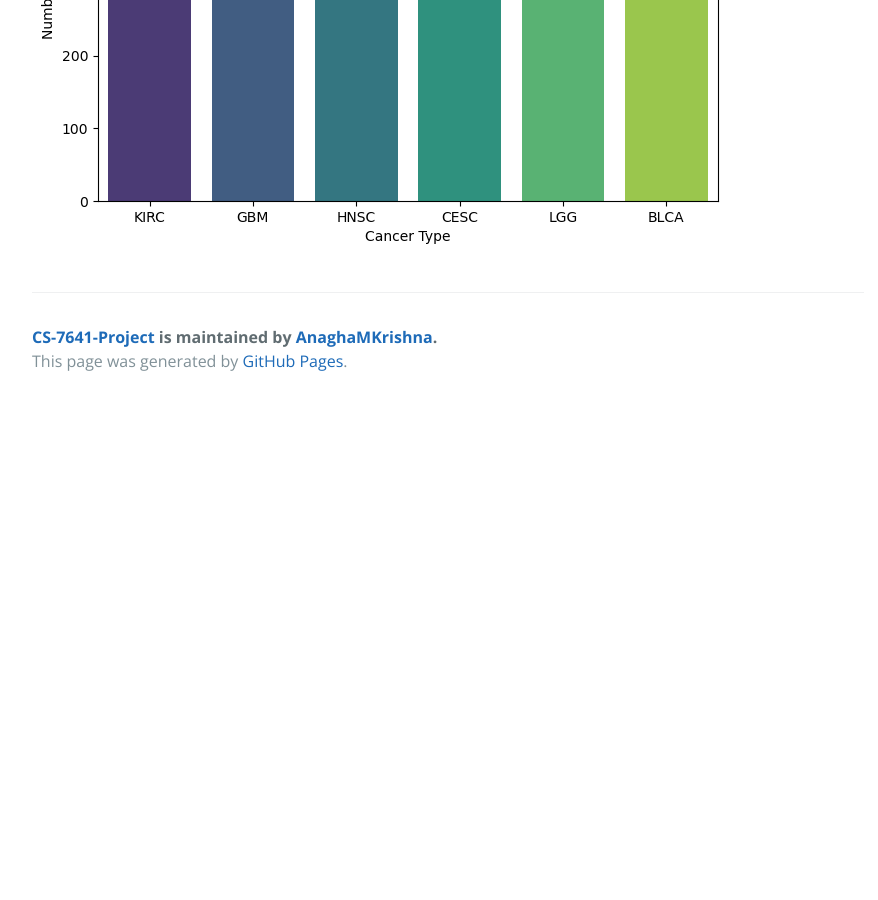
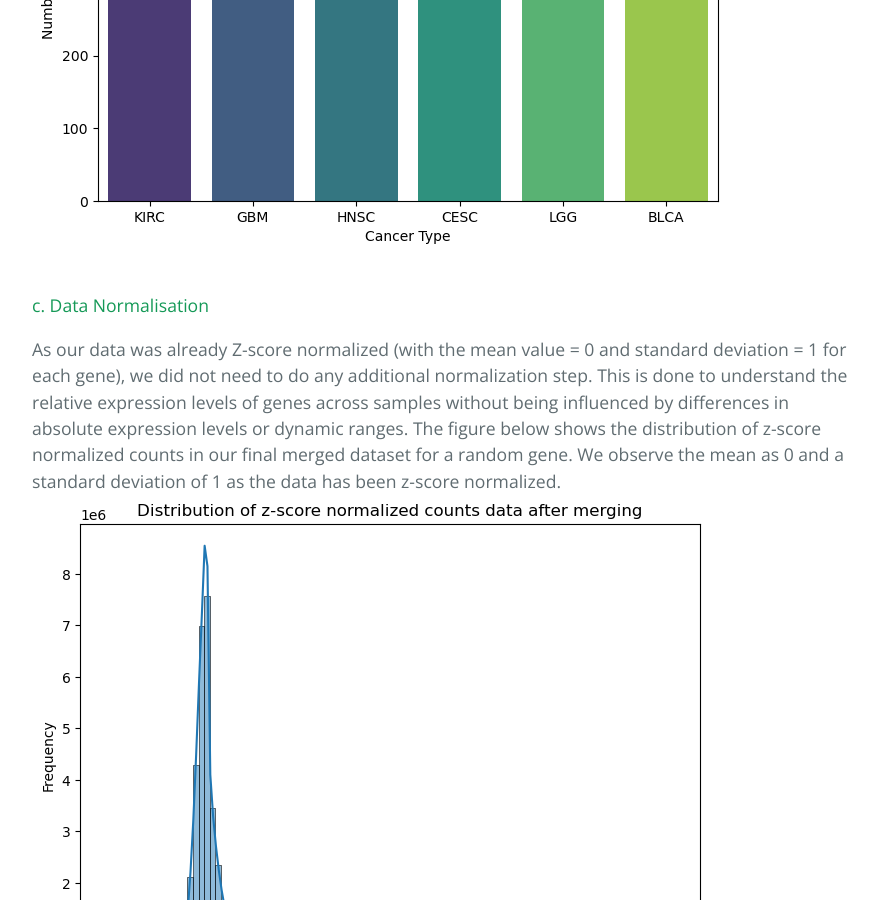
Before and after one commit to AnaghaMKrishna/CS-7641-Project, a Jekyll site: the page built from mid_point_report.md, in a window 1280 px wide and 900 px high, scrolled down 3083 px. Shown: the whole window, without its empty margins (192-1070 px from the left). Built offline with Jekyll 4.4.1, drawn with Linux system fonts in a browser that asks for light colours; our own code applies the rules of GitHub Pages for plain Markdown files; before the commit the page ends 3488 px from its top, so only the background shows below that.

Commit message:
add more content

```diff
--- a/mid_point_report.md
+++ b/mid_point_report.md
@@ -38,3 +38,7 @@ The Barplot below shows the number of samples in each class type before and afte
 
 #### After SMOTE
 ![After SMOTE](Figures/Bar_aft_Smote.png)
+
+#### c. Data Normalisation
+As our data was already Z-score normalized (with the mean value = 0 and standard deviation = 1 for each gene), we did not need to do any additional normalization step. This is done to understand the relative expression levels of genes across samples without being influenced by differences in absolute expression levels or dynamic ranges. The figure below shows the distribution of z-score normalized counts in our final merged dataset for a random gene. We observe the mean as 0 and a standard deviation of 1 as the data has been z-score normalized.
+![Z-score plot](Figures/z_score_plot.png)
```
Also changed, not shown: Figures/z_score_plot.png (added), 1 other file.
